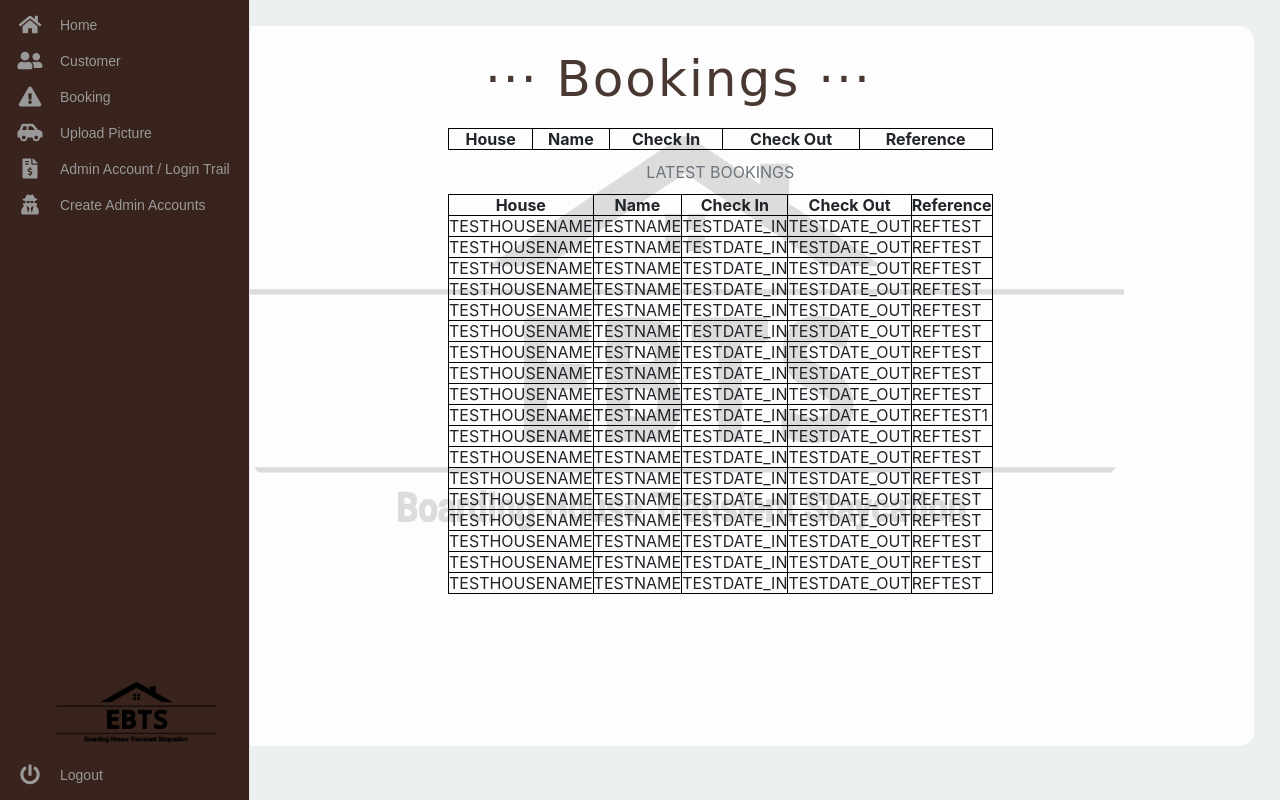
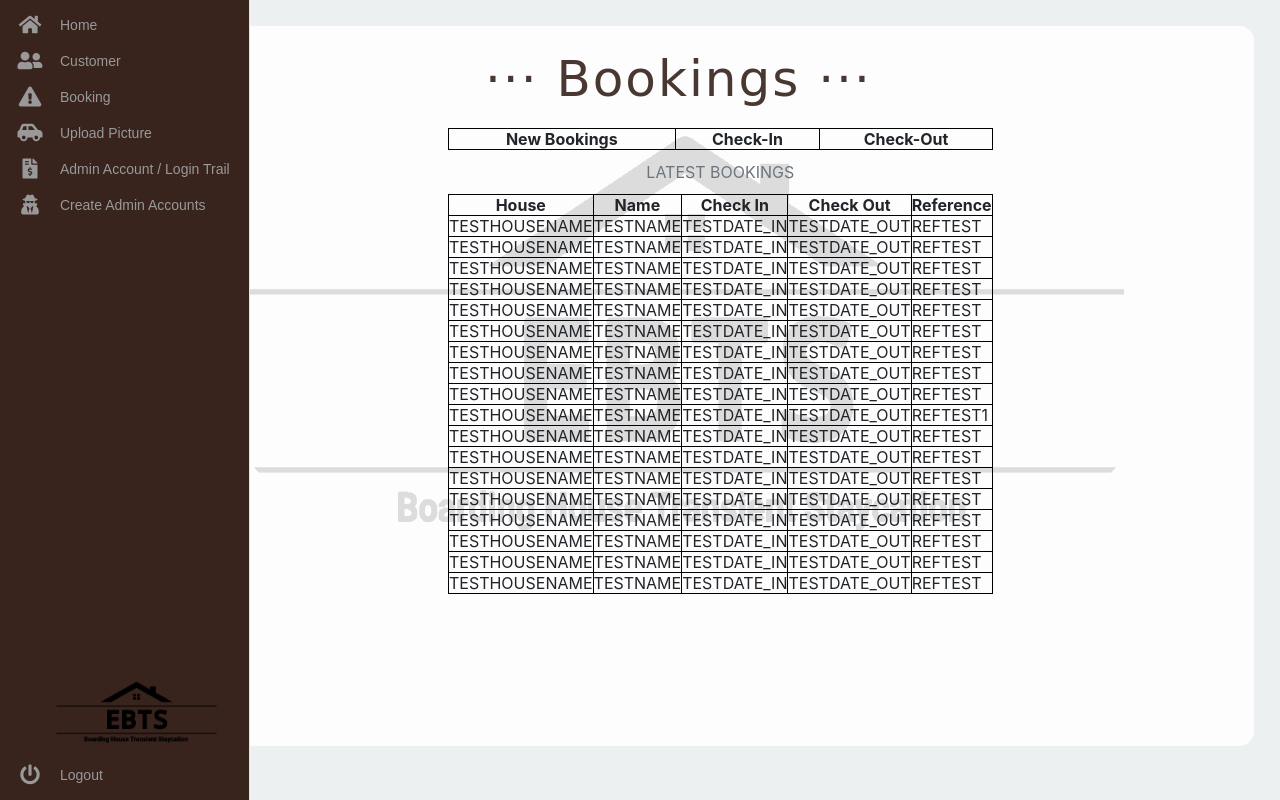
Before and after one commit to jericksignapan31/ebts, a PHP site: page /booking.php in a window 1280 px wide. Run offline with PHP 8.4, Linux system fonts and the light colour scheme; lists and menus that the app fills with data are empty; some libraries are stand-ins or nearby versions; some web fonts are replaced.

Commit message:
booking format edit

```diff
--- a/booking.php
+++ b/booking.php
@@ -344,11 +344,9 @@ include("config.php");
 <table class = "tbl_booking" style="width:100%" style="align:center">
 
         <tr>
-          <th style="text-align:center">House</th>
-          <th style="text-align:center">Name</th>
-          <th style="text-align:center">Check In</th>
-          <th style="text-align:center">Check Out</th>
-          <th style="text-align:center">Reference</th>
+          <th style="text-align:center">New Bookings</th>
+          <th style="text-align:center">Check-In</th>
+          <th style="text-align:center">Check-Out</th>
         </tr>
 
 
```
